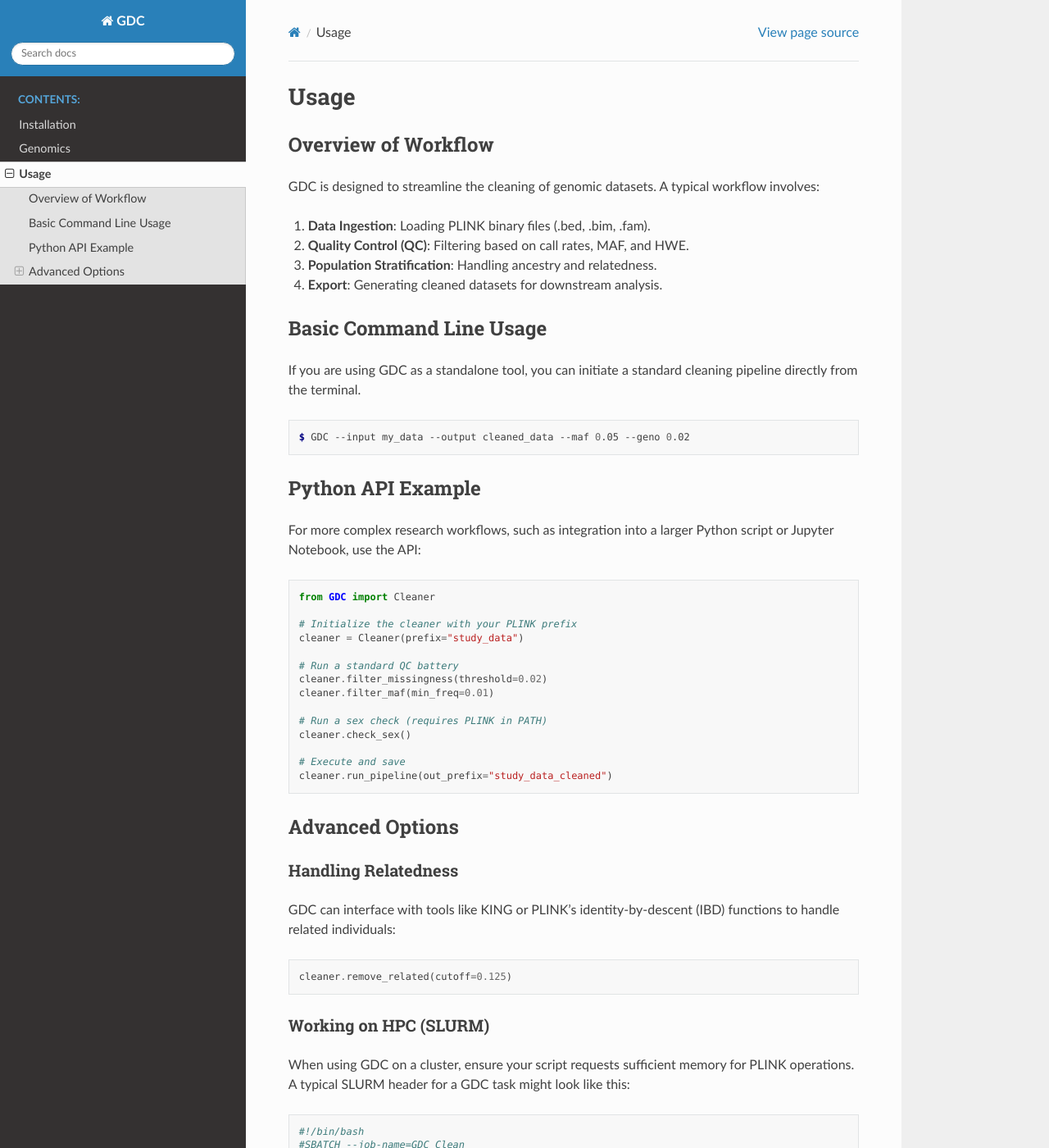
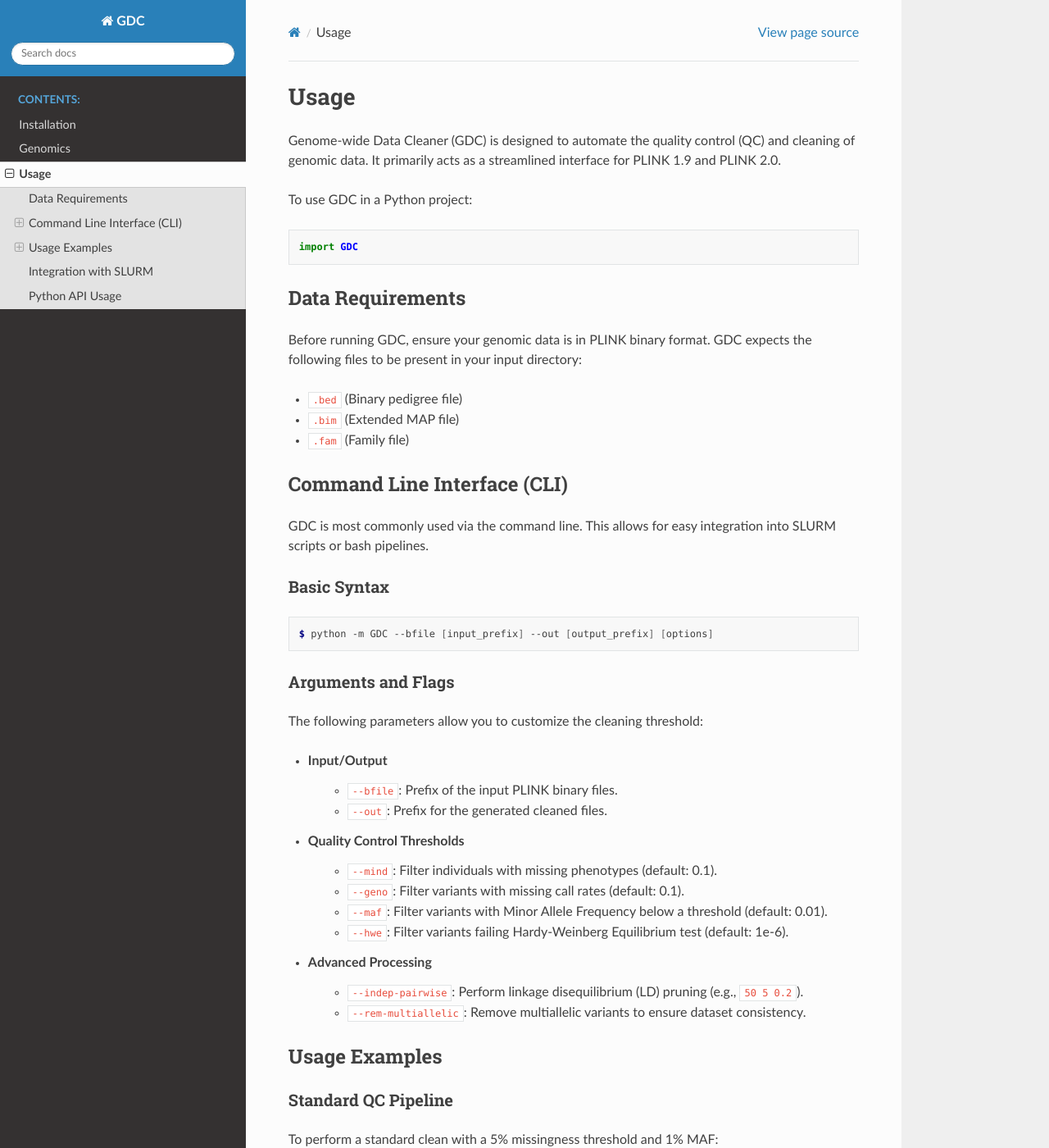
Before and after one commit to and02709/GDC, a Sphinx documentation site: the page built from docs/usage.rst, in a window 1280 px wide and 1400 px high. Shown: the whole window at 82% size. Built offline with Sphinx 7.4.7 and the Read the Docs theme 3.1.0, drawn with Linux system fonts in a browser that asks for light colours; pages that are not in the unit, such as notebooks, are missing from menus; some of the changed text lies outside the part shown.

Commit message:
Update usage.rst

```diff
--- a/docs/usage.rst
+++ b/docs/usage.rst
@@ -2,72 +2,106 @@
 Usage
 =====
 
-Overview of Workflow
---------------------
+Genome-wide Data Cleaner (GDC) is designed to automate the quality control (QC) and cleaning of genomic data. It primarily acts as a streamlined interface for PLINK 1.9 and PLINK 2.0.
 
-GDC is designed to streamline the cleaning of genomic datasets. A typical workflow involves:
+To use GDC in a Python project:
 
-1.  **Data Ingestion**: Loading PLINK binary files (.bed, .bim, .fam).
-2.  **Quality Control (QC)**: Filtering based on call rates, MAF, and HWE.
-3.  **Population Stratification**: Handling ancestry and relatedness.
-4.  **Export**: Generating cleaned datasets for downstream analysis.
+.. code-block:: python
 
+    import GDC
 
+Data Requirements
+-----------------
 
-Basic Command Line Usage
-------------------------
+Before running GDC, ensure your genomic data is in PLINK binary format. GDC expects the following files to be present in your input directory:
 
-If you are using GDC as a standalone tool, you can initiate a standard cleaning pipeline directly from the terminal.
+* ``.bed`` (Binary pedigree file)
+* ``.bim`` (Extended MAP file)
+* ``.fam`` (Family file)
+
+Command Line Interface (CLI)
+----------------------------
+
+GDC is most commonly used via the command line. This allows for easy integration into SLURM scripts or bash pipelines.
+
+Basic Syntax
+~~~~~~~~~~~~
 
 .. code-block:: console
 
-    $ GDC --input my_data --output cleaned_data --maf 0.05 --geno 0.02
+    $ python -m GDC --bfile [input_prefix] --out [output_prefix] [options]
 
-Python API Example
-------------------
+Arguments and Flags
+~~~~~~~~~~~~~~~~~~~
 
-For more complex research workflows, such as integration into a larger Python script or Jupyter Notebook, use the API:
+The following parameters allow you to customize the cleaning threshold:
 
-.. code-block:: python
+* **Input/Output**
+    * ``--bfile``: Prefix of the input PLINK binary files.
+    * ``--out``: Prefix for the generated cleaned files.
 
-    from GDC import Cleaner
+* **Quality Control Thresholds**
+    * ``--mind``: Filter individuals with missing phenotypes (default: 0.1).
+    * ``--geno``: Filter variants with missing call rates (default: 0.1).
+    * ``--maf``: Filter variants with Minor Allele Frequency below a threshold (default: 0.01).
+    * ``--hwe``: Filter variants failing Hardy-Weinberg Equilibrium test (default: 1e-6).
 
-    # Initialize the cleaner with your PLINK prefix
-    cleaner = Cleaner(prefix="study_data")
+* **Advanced Processing**
+    * ``--indep-pairwise``: Perform linkage disequilibrium (LD) pruning (e.g., ``50 5 0.2``).
+    * ``--rem-multiallelic``: Remove multiallelic variants to ensure dataset consistency.
 
-    # Run a standard QC battery
-    cleaner.filter_missingness(threshold=0.02)
-    cleaner.filter_maf(min_freq=0.01)
+Usage Examples
+--------------
 
-    # Run a sex check (requires PLINK in PATH)
-    cleaner.check_sex()
-
-    # Execute and save
-    cleaner.run_pipeline(out_prefix="study_data_cleaned")
-
-Advanced Options
-----------------
-
-Handling Relatedness
+Standard QC Pipeline
 ~~~~~~~~~~~~~~~~~~~~
 
-GDC can interface with tools like KING or PLINK's identity-by-descent (IBD) functions to handle related individuals:
+To perform a standard clean with a 5% missingness threshold and 1% MAF:
 
-.. code-block:: python
+.. code-block:: console
 
-    cleaner.remove_related(cutoff=0.125)
+    $ python -m GDC --bfile raw_data --out clean_data --mind 0.05 --geno 0.05 --maf 0.01
 
-Working on HPC (SLURM)
-~~~~~~~~~~~~~~~~~~~~~~
+LD Pruning and Multiallelic Removal
+~~~~~~~~~~~~~~~~~~~~~~~~~~~~~~~~~~~
 
-When using GDC on a cluster, ensure your script requests sufficient memory for PLINK operations. A typical SLURM header for a GDC task might look like this:
+For datasets intended for PCA or relatedness testing, you may want to prune for LD and clean the variant types:
+
+.. code-block:: console
+
+    $ python -m GDC --bfile raw_data --out pruned_data --indep-pairwise 50 5 0.2 --rem-multiallelic
+
+Integration with SLURM
+----------------------
+
+For large-scale university research projects, GDC can be included in a batch script.
 
 .. code-block:: bash
 
     #!/bin/bash
-    #SBATCH --job-name=GDC_Clean
-    #SBATCH --mem=16gb
-    #SBATCH --cpus-per-task=4
-    #SBATCH --time=02:00:00
+    #SBATCH --job-name=GDC_QC
+    #SBATCH --output=GDC_QC_%j.log
+    #SBATCH --mem=8gb
+    #SBATCH --cpus-per-task=1
 
-    python my_gdc_script.py
+    # Load necessary modules (if applicable)
+    # module load plink
+
+    python -m GDC --bfile my_dataset --out my_dataset_cleaned --maf 0.05 --rem-multiallelic
+
+Python API Usage
+----------------
+
+You can also call the GDC cleaning logic directly within Python scripts for more complex bioinformatics workflows:
+
+.. code-block:: python
+
+    from GDC import gdc_clean
+
+    gdc_clean(
+        bfile="my_study_data",
+        out="cleaned_output",
+        maf=0.01,
+        geno=0.05,
+        rem_multiallelic=True
+    )
```
